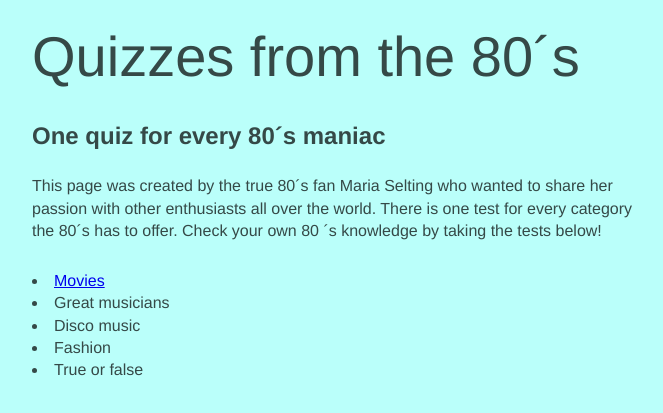
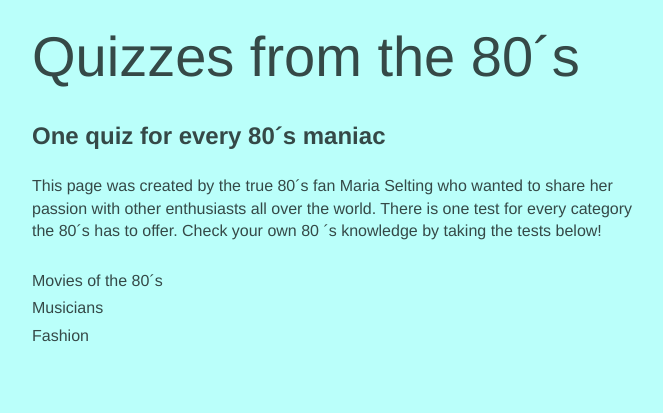
Before and after one commit to maria-selting/quizsite, a Django app: page / in a window 1280 px wide. Shown: the part 387-800 px from the top of the page, without its empty margins (308-971 px from the left). Run offline with Django 3.2, Linux system fonts and the light colour scheme.

Commit message:
Added slug to startpage

```diff
--- a/quiz/templates/quiz/startpage.html
+++ b/quiz/templates/quiz/startpage.html
@@ -19,11 +19,10 @@
 		<p> This page was created by the true 80´s fan Maria Selting who wanted to share her passion with other enthusiasts all over the world. There is one test for every category the 80´s has to offer. Check your own 80 ´s knowledge by taking the tests below!
 		</p>
 		<br>
-		<li> <a   href="file:///Users/marsel/Desktop/Projects/quiz-templates/start-page-movies-quiz.html"> Movies </a> </li>
-		<li> Great musicians </li>
-		<li> Disco music </li>
-		<li> Fashion </li>
-		<li> True or false </li>
+		{% for quiz_slug, quiz in quizzes.items %}
+			<p>{{quiz.name}}</p>
+		{% endfor %}
+
 		</p>
 
 	 		</p>
--- a/quiz/views.py
+++ b/quiz/views.py
@@ -21,7 +21,10 @@ quizzes={
 
 # Create your views here.
 def startpage(request):
-	return render(request, "quiz/startpage.html")
+	context = {
+		"quizzes":quizzes,
+	}
+	return render(request, "quiz/startpage.html", context)
 
 def quiz(request):
 	return render(request, "quiz/quiz.html")
```
